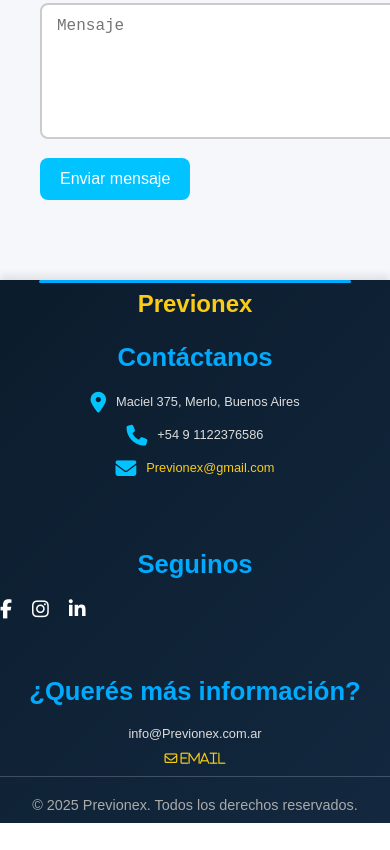
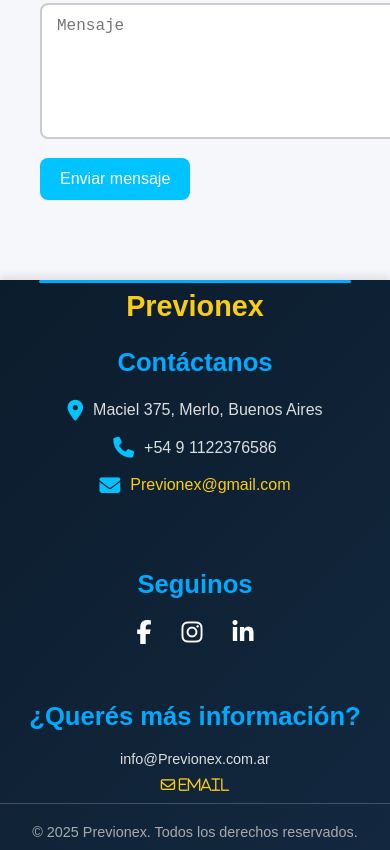
Before and after one commit to Nahuel00-ME/Previonex, a plain HTML site: page Page/contacto.html in a window 390 px wide. Shown: the part 1102-1952 px from the top of the page. Before the commit the page ends 1925 px from the top, so only its background shows below. Drawn offline with Linux system fonts and the light colour scheme.

```diff
--- a/styles/footer.css
+++ b/styles/footer.css
@@ -169,7 +169,7 @@
     font-size: 1.8rem;
   }
 
-  .footer-contacto li,
+  .vfooter-contacto li,
   .footer-info-extra p,
   .footer-info-extra a {
     font-size: 0.9rem;
@@ -178,33 +178,18 @@
   .footer-redes .social-icons a {
     font-size: 1.5rem;
   }
-.footer-redes {
+.footer-redes .social-icons {
+    display: flex;
+    gap: 30px;
+    align-items: center;
     justify-content: center;
-  }
-
 }
 
-@media (max-width: 480px) {
-  .container-secciones {
+
+ .container-secciones {
     flex-direction: column;
     text-align: center;
     gap: 30px;
     justify-content: center;
   }
-
-
-  .footer-logo .logo {
-    font-size: 1.5rem;
-  }
-
-  .footer-contacto li,
-  .footer-info-extra p,
-  .footer-info-extra a {
-    font-size: 0.8rem;
-  }
-
-  .footer-redes .social-icons a {
-    font-size: 1.2rem;
-    justify-content: center;
-  }
 }
```
